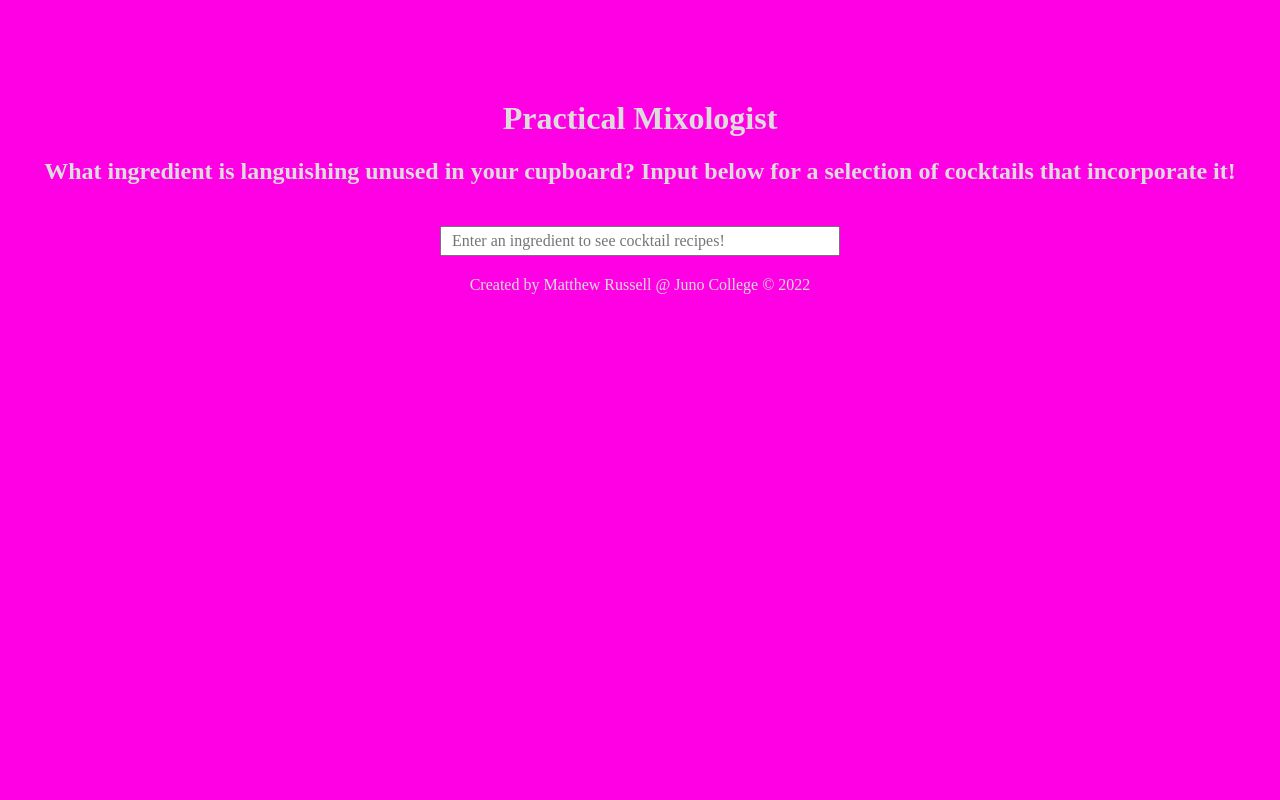
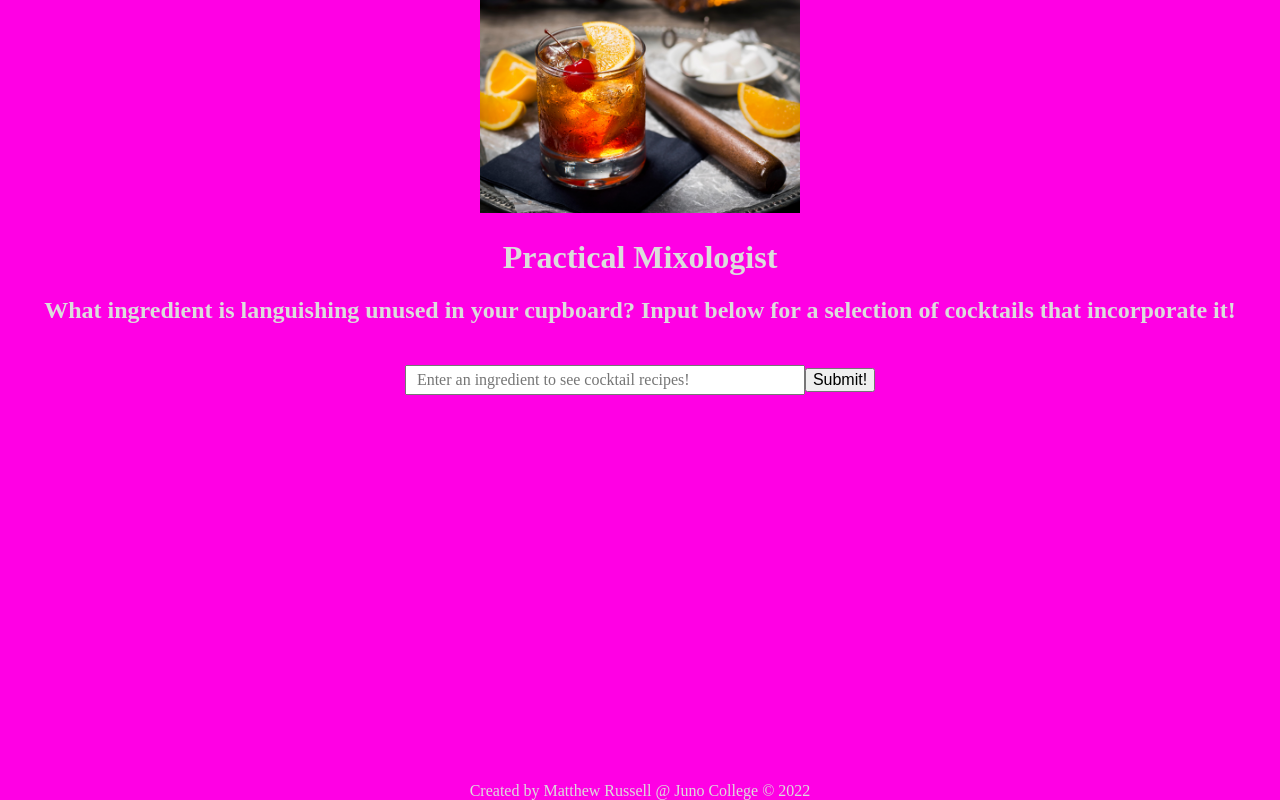
Before and after one commit to MttRussell/practicalMixologist, a React (Create React App) app: page / in a window 1280 px wide. Built offline with nearby package versions, Linux system fonts and the light colour scheme; no server answers.

Commit message:
some styling

```diff
--- a/src/App.js
+++ b/src/App.js
@@ -6,11 +6,8 @@ const [ingredients, setIngredients] = useState ([]);
 const [userQuery, setUserQuery] = useState ('');
 
   useEffect(() => {
-    // const myHeaders = new Headers();
 const ingredients = "sugar";
-const instructions =
-    // myHeaders.append("X-Api-Key", "I0byMt2hg8AjzK1rYh2DFA==WrK0dTCyskeA4FbW");
-    // console.log(myHeaders);
+
 
     axios({
       url: `https://api.api-ninjas.com/v1/cocktail?ingredients=${ingredients}`,
@@ -29,21 +26,21 @@ const instructions =
 
   return (
     <div className="App">
+      <img src="images/old-fashioned.jpeg" alt="" />
       <h1>Practical Mixologist</h1>
       <h2>What ingredient is languishing unused in your cupboard? Input below for a selection of cocktails that incorporate it!</h2>
-      <input type="text" placeholder="Enter an ingredient to see cocktail recipes!" onChange={(event) => {setUserQuery(event.target.value);
-      console.log(event)
-      }} />
-      {/* {ingredients.map(in) => {
-
+      <input type="text" placeholder="Enter an ingredient to see cocktail recipes!"  />
+      <button >Submit!</button>
+      {/* {ingredients.(in) => {
+onChange={(event) => {setUserQuery(event.target.value);}}
       })} */}
 
-    <div>
+
     <footer>
-        Created by Matthew Russell @ Juno College © 2022
+        Created by Matthew Russell @ <a href="https://www.junocollege.com">Juno College</a> © 2022
     </footer>
     </div>
-    </div>
+
   )
 }
 
--- a/src/index.css
+++ b/src/index.css
@@ -6,7 +6,7 @@ html{line-height:1.15;-ms-text-size-adjust:100%;-webkit-text-size-adjust:100%}bo
 
 .App {
   text-align: center;
-  margin-top: 100px;
+
 
 
 }
@@ -27,4 +27,24 @@ body {
   background: rgba(255,0,228,1);
   font-family: 'Righteous';
   color: gainsboro;
+  min-height: 100vh;
 }
+
+img {
+  height: 25%;
+  width: 25%;
+
+}
+
+
+footer {
+  position: absolute;
+  bottom: 0;
+  width: 100%;
+  border: none;
+}
+
+a {
+  text-decoration: none;
+  color: inherit
+}
```
Also changed, not shown: public/images/old-fashioned.jpeg (added).
